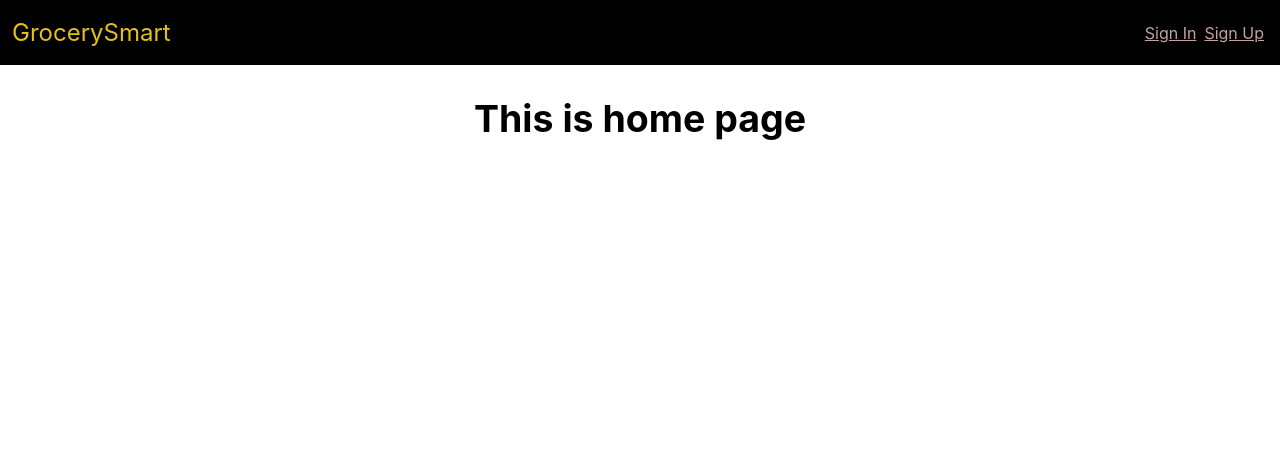
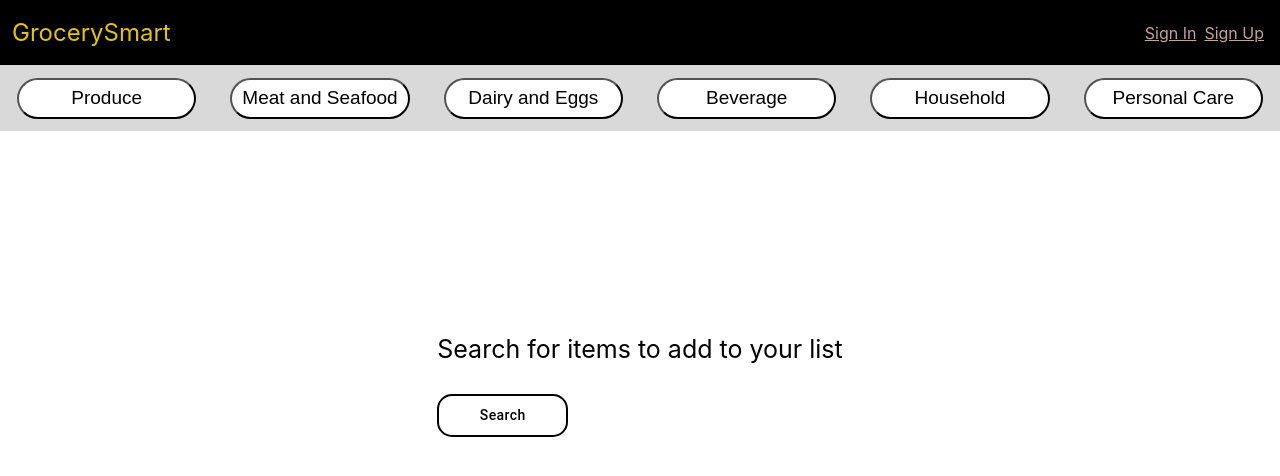
Before and after one commit to shiy9/grocerysmart, a React (Create React App) app: page / in a window 1280 px wide. Shown: the top 476 px of the page. Built offline with nearby package versions, Linux system fonts and the light colour scheme.

Commit message:
home page and welcome page

```diff
--- a/src/App.js
+++ b/src/App.js
@@ -7,6 +7,7 @@ import {Home} from "./components/home"
 import {SignIn} from "./components/signin";
 import {SignUp} from "./components/signup";
 import {SearchResults} from "./components/searchresults";
+import {Welcome} from "./components/welcome";
 
 const GridBase = styled.div`
   display: grid;
@@ -39,6 +40,10 @@ function App() {
                     render={() => <SignIn/>}
                 />
                 <Route
+                    path="/welcome"
+                    render={() => <Welcome/>}
+                />
+                <Route
                     path="/signup"
                     render={() => <SignUp/>}
                 />
--- a/src/components/home.js
+++ b/src/components/home.js
@@ -2,6 +2,9 @@
 
 import React from "react";
 import styled from "styled-components";
+import Button from '@mui/material/Button';
+import { borderColor, fontFamily } from "@mui/system";
+import  {useState} from 'react'
 
 const HomeBase = styled.div`
   display: flex;
@@ -9,9 +12,99 @@ const HomeBase = styled.div`
   grid-area: main;
   font-size: 25px;
 `;
+const MainCatBase = styled.div`
+  display: flex;
+  justify-content: space-around;
+  background: #D9D9D9;
+  width: 100%;
+  min-height: 66px;
+  align-items: center;
+`;
+
+const MainCatButton = styled.button`
+  width: 14%;
+  align-items: center;
+  background: #FFFFFF;
+  border-radius: 30px;
+  min-height: 41px;
+  font-size: 19px;
+  font-weight: 400;
+  letter-spacing: 0;
+  text-align: center;
+  cursor: pointer;
+  &:hover {
+    background-color: #FEECAC;
+  }
+`;
+const mainCat = ["Produce", "Meat and Seafood", "Dairy and Eggs", "Beverage",
+        "Household", "Personal Care"];
+const srchBtnStyle = {
+          // backgroundColor: "#000000",
+          display: "flex",
+          flexDirection: "row",
+          borderRadius: "15px",
+          cornerRadius: "30px",
+          height: "43px",
+          width: "131px",
+          color:"black",
+          border:"2px solid #000000",
+          textTransform:"none"
+
+      };
+
+
+      // const searchBar = () => {
+
+
+      // const [searchInput, setSearchInput] = useState("");
+
+
+    //   const handleChange = (e) => {
+    //     e.preventDefault();
+    //     setSearchInput(e.target.value);
+    //   };
+
+    //   // if (searchInput.length > 0) {
+    //   //     countries.filter((country) => {
+    //   //     return country.name.match(searchInput);
+    //   // });
+    //   // }
+
+    //   <div>
+
+    //   <input
+    //      type="search"
+    //      placeholder="Search here"
+    //      onChange={handleChange}
+    //      value={searchInput} />
+
+    //   </div>
+
+
+      //  };
+
 
 export const Home = () => (
     <HomeBase>
-        <h2>This is home page</h2>
+      <MainCatBase>
+
+                {mainCat.map((cat, idx) => (
+                    <MainCatButton onClick={() => {
+                        console.log("Clicked " + cat)
+                    }} key={idx}>
+                        <div>{cat}</div>
+                    </MainCatButton>))}
+            </MainCatBase>
+            <div style={{display:"flex", flexDirection:"column",height: "80%",width:"100%",textAlign: "center",alignItems:"center",justifyContent:"center",position: "fixed"}}>
+            {/* <div style={{display:"flex", height: "80%",width:"100%",textAlign: "center",alignItems:"center",justifyContent:"center",verticalAlign:"middle"}}>  */}
+            <div>Search for items to add to your list
+            {/* </div> */}
+            <div style={{width: "100%", textAlign: "center", marginTop: "30px",fontFamily:"inter"}}>
+                        <Button style={srchBtnStyle}>Search</Button>
+                    </div>
+                    </div>
+                    </div>
+
+        {/* <h2>This is home page test commit</h2> */}
     </HomeBase>
 );
--- /dev/null
+++ b/src/components/welcome.js
@@ -0,0 +1,26 @@
+"use strict";
+
+import React from "react";
+import styled from "styled-components";
+
+const HomeBase = styled.div`
+  display: flex;
+  justify-content: center;
+  grid-area: main;
+  font-size: 25px;
+`;
+const CenterWindow = styled.div`
+  display: flex;
+  justify-content: center;
+  grid-area: main;
+  font-size: 25px;
+  background: #0D588E;
+`;
+
+export const Welcome = () => (
+    <HomeBase>
+      <CenterWindow>
+        <h2>This is welcome page</h2>
+        </CenterWindow>
+    </HomeBase>
+);
```
